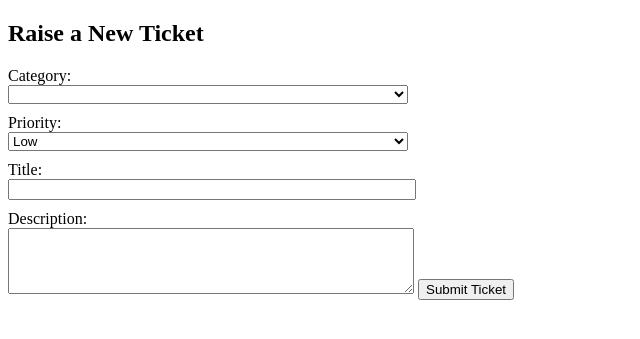
After one commit to VanshBajaj24/clientticketingsystem, a Flask app: template templates/raise_ticket.html in a window 1280 px wide. The commit adds this page. Shown: the top 339 px of the page, without its empty margins (0-640 px from the left). Run offline with Flask 3, Linux system fonts and the light colour scheme; the template is opened without the code that fills it, so the values that code supplies are empty; some libraries are stand-ins or nearby versions.

Commit message:
recent updates

```diff
--- a/app.py
+++ b/app.py
@@ -1,6 +1,14 @@
 from flask import Flask, render_template, request, redirect, url_for, flash, session
 from flask_mysqldb import MySQL
 from werkzeug.security import generate_password_hash, check_password_hash
+from functools import wraps
+
+# Define role constants
+CLIENT_ROLE = 'client'
+MANAGER_ROLE = 'manager'
+CONSULTANT_ROLE = 'consultant'
+
+
 
 app = Flask(__name__)
 app.secret_key = 'asudsb'
@@ -18,20 +26,20 @@ def login():
     if request.method == 'POST':
         user_id = request.form['user_id']
         password = request.form['password']
+
         cursor = mysql.connection.cursor()
-        #cursor.execute("SELECT * FROM users WHERE user_id = %s AND password = % s'", (user_id, password))
-        cursor.execute("SELECT * FROM user WHERE user_id = %s AND password_hash = %s", (user_id, password))
+        cursor.execute("SELECT * FROM Users WHERE user_id = %s", (user_id,))
+        user = cursor.fetchone()
 
-        user = cursor.fetchone()
-        cursor.close()
-        if user:
-            flash("here")
+        if user and check_password_hash(user[2], password):  # user[2] is the password_hash column
             session['user_id'] = user[0]
-            session['role'] = user[2]
-            flash('Login successful!','success')
-            return redirect(url_for('index'))
+            session['role'] = user[4]  # Assuming role is in the 5th column (index 4)
+            flash('Login successful!', 'success')
+            cursor.close()
+            return redirect(url_for('index'))  # Replace 'index' with your actual index route/function
         else:
-            flash('Invalid credentials!')
+            flash('Invalid credentials!', 'error')
+            cursor.close()
             return redirect(url_for('login'))
 
     return render_template('login.html')
@@ -40,29 +48,104 @@ def login():
 def index():
     return render_template('index.html')
 
-@app.route('/manage_users')
-def manage_users():
-    return render_template('manage_users.html')
 
-@app.route('/manage_tickets')
-def manage_tickets():
-    return render_template('manage_tickets.html')
-
-
+# Decorator to check role
+def role_required(role):
+    def wrapper(fn):
+        @wraps(fn)
+        def decorated_view(*args, **kwargs):
+            if 'role' in session and session['role'] == role:
+                return fn(*args, **kwargs)
+            flash(f'Unauthorized access for role "{role}".', 'danger')
+            return redirect(url_for('index'))
+        return decorated_view
+    return wrapper
 @app.route('/register', methods=['GET', 'POST'])
 def register():
     if request.method == 'POST':
         user_id = request.form['user_id']
-        password = generate_password_hash(request.form['password'])
+        username = request.form['username']
+        password = request.form['password']
+        hashed_password = generate_password_hash(password)
         role = request.form['role']
+        email = request.form['email']
+
         cursor = mysql.connection.cursor()
-        cursor.execute("INSERT INTO users (user_id, password, role) VALUES (%s, %s, %s)", (user_id, password, role))
+        cursor.execute("INSERT INTO Users (user_id, username, password_hash, email, role) VALUES (%s, %s, %s, %s, %s)",
+                       (user_id, username, hashed_password, email, role))
         mysql.connection.commit()
         cursor.close()
+
         flash('User registered successfully!', 'success')
         return redirect(url_for('login'))
 
     return render_template('register.html')
+
+@app.route('/raise_ticket', methods=['GET', 'POST'])
+@role_required(CLIENT_ROLE)
+def raise_ticket():
+    if request.method == 'POST':
+        client_id = session['user_id']
+        category_id = request.form['category_id']
+        priority = request.form['priority']
+        title = request.form['title']
+        description = request.form['description']
+        status_id = 1  # Default status for new tickets, which could be 'Open'
+        cursor = mysql.connection.cursor()
+        cursor.execute("INSERT INTO tickets (client_id, category_id, priority, title, description, status_id) VALUES (%s, %s, %s, %s, %s, %s)",
+                       (client_id, category_id, priority, title, description, status_id))
+        mysql.connection.commit()
+        cursor.close()
+        flash('Ticket raised successfully!', 'success')
+        return redirect(url_for('view_tickets'))
+
+    cursor = mysql.connection.cursor()
+
+    cursor.execute("SELECT category_id, category_name FROM TicketCategories")
+    categories = cursor.fetchall()
+    print(categories)
+    cursor.close()
+    return render_template('raise_ticket.html', categories=categories)
+
+
+@app.route('/view_tickets')
+@role_required(CLIENT_ROLE)
+def view_tickets():
+    client_id = session['user_id']
+    cursor = mysql.connection.cursor()
+    cursor.execute("SELECT t.ticket_id, tc.category_name, t.priority, t.title, t.description, ts.status_name FROM Tickets t "
+                   "JOIN TicketCategories tc ON t.category_id = tc.category_id "
+                   "JOIN TicketStatuses ts ON t.status_id = ts.status_id "
+                   "WHERE t.client_id = %s", (client_id,))
+    tickets = cursor.fetchall()
+    cursor.close()
+    return render_template('view_tickets.html', tickets=tickets)
+
+@app.route('/manage_tickets')
+@role_required(MANAGER_ROLE)
+def manage_tickets():
+    cursor = mysql.connection.cursor()
+    cursor.execute("SELECT t.ticket_id, t.client_id, u.username, tc.category_name, t.priority, t.title, t.description, ts.status_name, t.assigned_to FROM tickets t "
+                   "JOIN Users u ON t.client_id = u.user_id "
+                   "JOIN TicketCategories tc ON t.category_id = tc.category_id "
+                   "JOIN TicketStatuses ts ON t.status_id = ts.status_id")
+    tickets = cursor.fetchall()
+    cursor.execute("SELECT user_id, username FROM Users WHERE role = %s", (CONSULTANT_ROLE,))
+    consultants = cursor.fetchall()
+    cursor.close()
+    return render_template('manage_tickets.html', tickets=tickets, consultants=consultants)
+
+@app.route('/assign_ticket/<int:ticket_id>', methods=['POST'])
+@role_required(MANAGER_ROLE)
+def assign_ticket(ticket_id):
+    assigned_to = request.form['assigned_to']
+    cursor = mysql.connection.cursor()
+    cursor.execute("UPDATE tickets SET assigned_to = %s WHERE ticket_id = %s", (assigned_to, ticket_id))
+    mysql.connection.commit()
+    cursor.close()
+    flash('Ticket assigned successfully!', 'success')
+    return redirect(url_for('manage_tickets'))
+
 
 @app.route('/logout')
 def logout():
--- /dev/null
+++ b/templates/raise_ticket.html
@@ -0,0 +1,46 @@
+<!DOCTYPE html>
+<html lang="en">
+<head>
+    <meta charset="UTF-8">
+    <title>Raise Ticket</title>
+    <style>
+        label {
+            display: block;
+            margin-top: 10px;
+        }
+        select, input, textarea {
+            width: 100%;
+            max-width: 400px;
+        }
+        button {
+            margin-top: 20px;
+        }
+    </style>
+</head>
+<body>
+    <h2>Raise a New Ticket</h2>
+    <form method="POST" action="{{ url_for('raise_ticket') }}">
+        <label for="category_id">Category:</label>
+        <select id="category_id" name="category_id" required>
+            {% for category in categories %}
+            <option value="{{ category[0] }}">{{ category[1] }}</option>
+            {% endfor %}
+        </select>
+
+        <label for="priority">Priority:</label>
+        <select id="priority" name="priority" required>
+            <option value="Low">Low</option>
+            <option value="Medium">Medium</option>
+            <option value="High">High</option>
+        </select>
+
+        <label for="title">Title:</label>
+        <input type="text" id="title" name="title" required>
+
+        <label for="description">Description:</label>
+        <textarea id="description" name="description" rows="4" cols="50" required></textarea>
+
+        <button type="submit">Submit Ticket</button>
+    </form>
+</body>
+</html>
--- a/templates/register.html
+++ b/templates/register.html
@@ -6,8 +6,9 @@
 <body>
     <h1>Register</h1>
 
-    <form method="POST">
+    <form method="POST" action="{{ url_for('register') }}">
         <label>User ID:</label><input type="number" name="user_id" required><br>
+        <label>Username:</label><input type="text" name="username" required><br>
         <label>Password:</label><input type="password" name="password" required><br>
         <label>Role:</label>
         <select name="role" required>
@@ -15,7 +16,7 @@
             <option value="consultant">Consultant</option>
             <option value="client">Client</option>
         </select><br>
-        <label>email </label><input type="email" name="email" required><br>
+        <label>Email:</label><input type="email" name="email" required><br>
         <button type="submit">Register</button>
     </form>
     <p><a href="{{ url_for('login') }}">Login</a></p>
```
Also changed, not shown: templates/index.html (+16 -2 lines), templates/login.html (+0 -14 lines), templates/manage_tickets.html (+58 -4 lines), templates/manage_users.html (deleted, +0 -10 lines), templates/view_tickets.html (added, +34 -0 lines).
